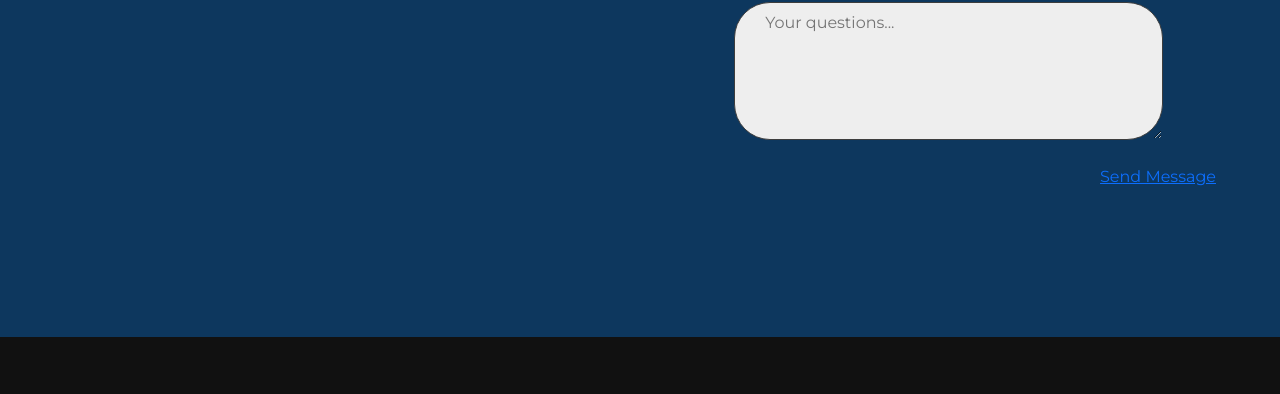
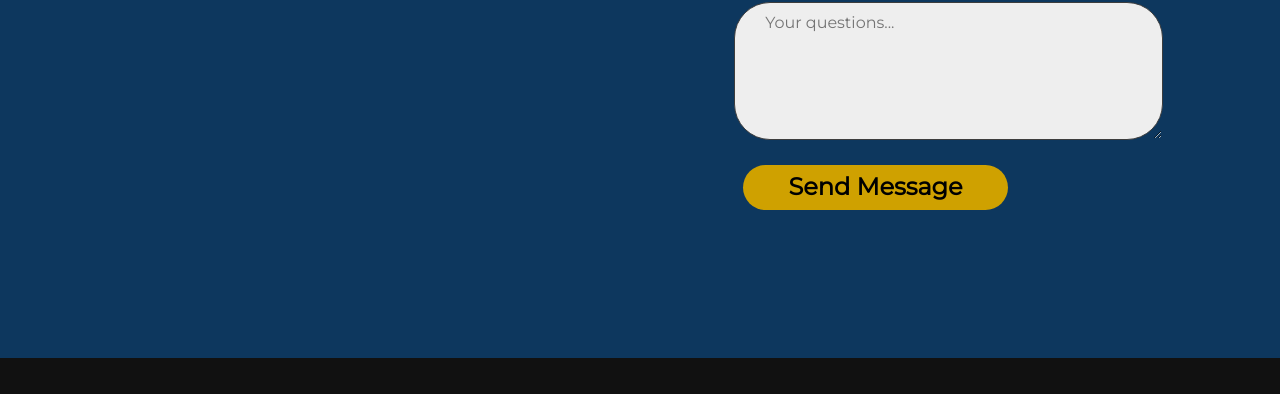
Before and after one commit to minhalkazimm/baitulehsan-online, a plain HTML site: page index.html in a window 1280 px wide. Shown: the part 4212-4606 px from the top of the page. Drawn offline with nearby package versions, Linux system fonts and the light colour scheme; a script that the page names is missing.

Commit message:
Update index.html

```diff
--- a/index.html
+++ b/index.html
@@ -436,7 +436,7 @@
             ><br />
 
             <div class="subbtn">
-             <a href =""https://wa.me/60172099443" <button type="submit">Send Message</button> </a>
+            <button type="submit">Send Message</button>
             </div>
           </div>
         </form>
```
